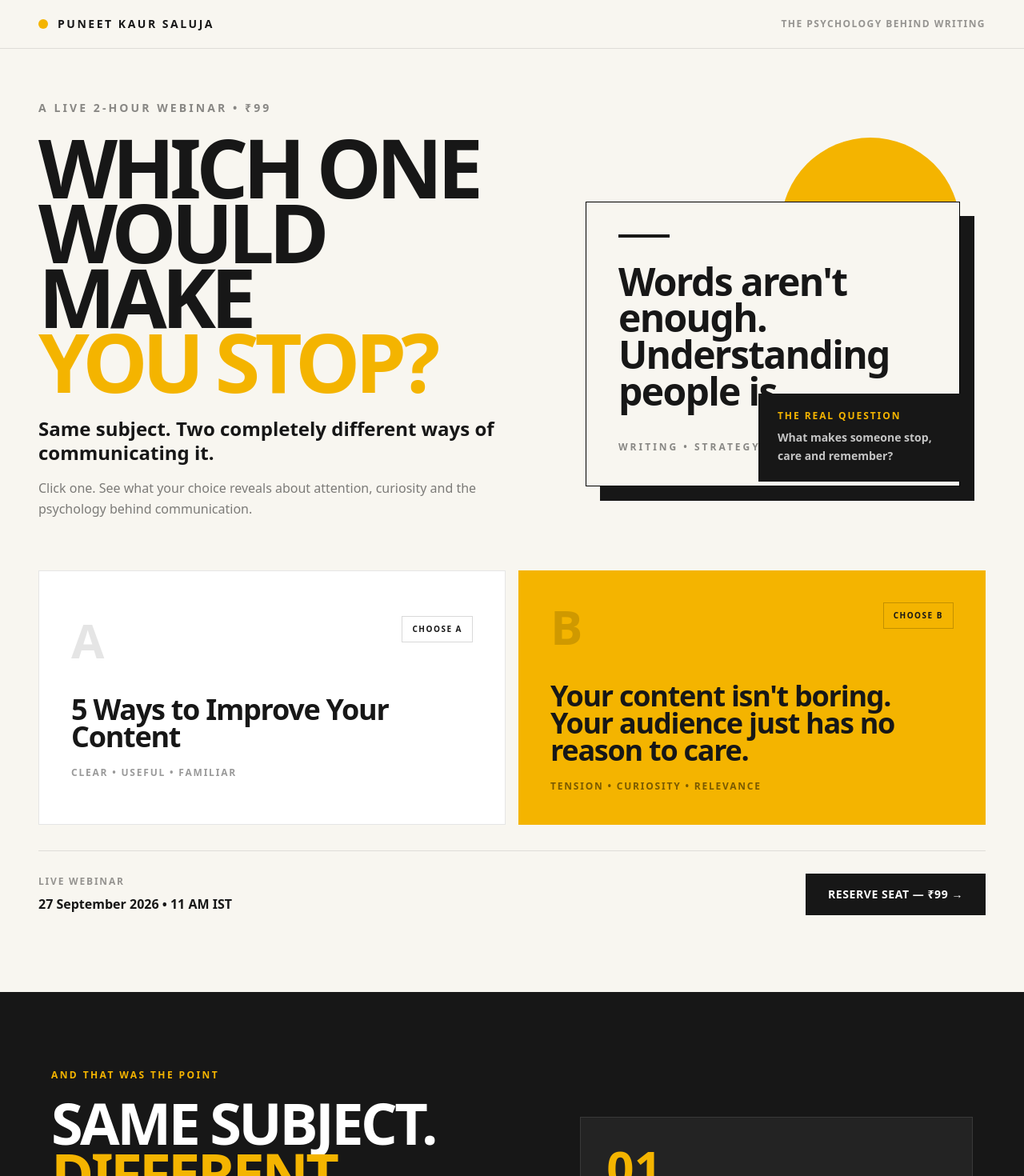
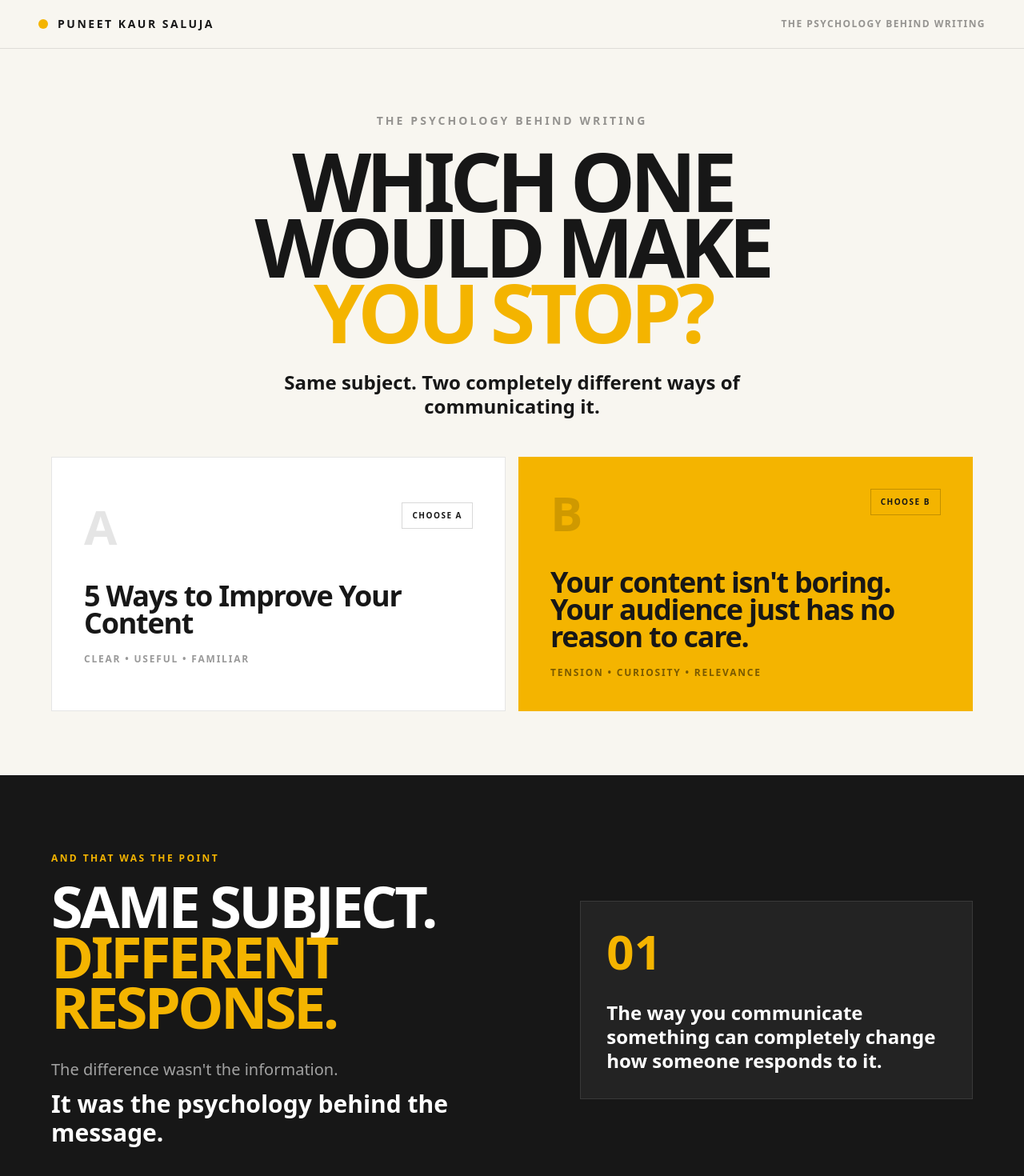
Before and after one commit to PuneetKaur1326/puneet-masterclass, a Next.js app: page /psychology-behind-writing in a window 1280 px wide. Shown: the top 1470 px of the page at 80% size. Built offline with nearby package versions, Linux system fonts and the light colour scheme; no server answers.

Commit message:
Update hero section structure and styling
Refactor hero section for improved layout and clarity.

```diff
--- a/src/app/psychology-behind-writing/page.tsx
+++ b/src/app/psychology-behind-writing/page.tsx
@@ -133,18 +133,19 @@ export default function PsychologyBehindWritingPage() {
     {/* =========================================================
     HERO
 ========================================================= */}
-      <section className="px-5 pb-16 pt-10 sm:px-8 lg:px-12 lg:pb-24 lg:pt-16">
-        <div className="mx-auto max-w-7xl">
+{/* =========================================================
+    HERO — POLL ONLY
+========================================================= */}
+<section className="px-5 pb-16 pt-14 sm:px-8 lg:px-12 lg:pb-20 lg:pt-20">
+  <div className="mx-auto max-w-6xl">
 
-          <div className="grid items-center gap-10 lg:grid-cols-[1.05fr_0.95fr] lg:gap-16">
+    <div className="text-center">
 
-            {/* LEFT */}
-            <div>
-              <div className="mb-6 text-xs font-black uppercase tracking-[0.22em] text-black/45 sm:text-sm">
-                A live 2-hour webinar • ₹99
+      <div className="text-xs font-black uppercase tracking-[0.22em] text-black/40 sm:text-sm">
+        The Psychology Behind Writing
       </div>
 
-              <h1 className="text-[clamp(3.4rem,8vw,7.7rem)] font-black uppercase leading-[0.79] tracking-[-0.065em]">
+      <h1 className="mx-auto mt-6 max-w-5xl text-[clamp(3.5rem,8vw,7.5rem)] font-black uppercase leading-[0.8] tracking-[-0.065em]">
         WHICH ONE
         <br />
         WOULD MAKE
@@ -152,57 +153,25 @@ export default function PsychologyBehindWritingPage() {
         <span className="text-[#F4B400]">YOU STOP?</span>
       </h1>
 
-              <p className="mt-7 max-w-xl text-lg font-bold leading-tight sm:text-2xl">
-                Same subject. Two completely different ways of communicating
-                it.
+      <p className="mx-auto mt-8 max-w-2xl text-lg font-bold leading-tight sm:text-2xl">
+        Same subject. Two completely different ways of communicating it.
       </p>
 
-              <p className="mt-4 max-w-xl text-base leading-relaxed text-black/50">
-                Click one. See what your choice reveals about attention,
-                curiosity and the psychology behind communication.
-              </p>
-            </div>
-
-            {/* REPLACEMENT HERO VISUAL — NO PERSONAL PHOTO */}
-            <div className="relative min-h-[360px] sm:min-h-[430px]">
-              <div className="absolute right-3 top-0 h-44 w-44 rounded-full bg-[#F4B400] sm:right-8 sm:h-56 sm:w-56" />
-
-              <div className="absolute left-3 top-14 z-10 w-[calc(100%-1.5rem)] border border-black bg-[#F8F6F0] p-8 shadow-[18px_18px_0_#171717] sm:left-8 sm:top-20 sm:w-[calc(100%-4rem)] sm:p-10">
-                <div className="h-1 w-16 bg-[#171717]" />
-
-                <p className="mt-8 text-3xl font-black leading-[0.95] tracking-[-0.035em] sm:text-5xl">
-                  Words aren&apos;t enough.
-                  <br />
-                  Understanding people is.
-                </p>
-
-                <div className="mt-10 text-[10px] font-black uppercase tracking-[0.25em] text-black/45 sm:text-xs">
-                  Writing • Strategy • Brands
-                </div>
-              </div>
-
-              <div className="absolute bottom-0 right-0 z-20 bg-[#171717] px-6 py-5 text-white sm:right-4">
-                <div className="text-xs font-black uppercase tracking-[0.16em] text-[#F4B400]">
-                  THE REAL QUESTION
-                </div>
-
-                <p className="mt-2 max-w-[220px] text-sm font-bold leading-relaxed text-white/75">
-                  What makes someone stop, care and remember?
-                </p>
-              </div>
-            </div>
     </div>
 
     {/* POLL */}
-          <div className="mt-16 grid gap-4 md:grid-cols-2">
+    <div className="mt-12 grid gap-4 md:grid-cols-2">
 
+      {/* OPTION A */}
       <button
         type="button"
         onClick={() => setPollChoice("A")}
         className="group min-h-[250px] border border-black/10 bg-white p-7 text-left transition-all duration-300 hover:-translate-y-1 hover:shadow-[0_20px_50px_rgba(0,0,0,0.10)] sm:p-10"
       >
         <div className="flex items-start justify-between">
-                <span className="text-6xl font-black text-black/10">A</span>
+          <span className="text-6xl font-black text-black/10">
+            A
+          </span>
 
           <span className="border border-black/15 px-3 py-2 text-[10px] font-black uppercase tracking-[0.15em] group-hover:bg-black group-hover:text-white">
             Choose A
@@ -218,13 +187,16 @@ export default function PsychologyBehindWritingPage() {
         </p>
       </button>
 
+      {/* OPTION B */}
       <button
         type="button"
         onClick={() => setPollChoice("B")}
         className="group min-h-[250px] bg-[#F4B400] p-7 text-left transition-all duration-300 hover:-translate-y-1 hover:shadow-[0_20px_50px_rgba(0,0,0,0.15)] sm:p-10"
       >
         <div className="flex items-start justify-between">
-                <span className="text-6xl font-black text-black/15">B</span>
+          <span className="text-6xl font-black text-black/15">
+            B
+          </span>
 
           <span className="border border-black/20 px-3 py-2 text-[10px] font-black uppercase tracking-[0.15em] group-hover:bg-black group-hover:text-white">
             Choose B
@@ -241,26 +213,9 @@ export default function PsychologyBehindWritingPage() {
           Tension • Curiosity • Relevance
         </p>
       </button>
+
     </div>
 
-          <div className="mt-8 flex flex-col gap-5 border-t border-black/10 pt-7 sm:flex-row sm:items-center sm:justify-between">
-            <div>
-              <div className="text-xs font-black uppercase tracking-[0.15em] text-black/40">
-                Live Webinar
-              </div>
-
-              <div className="mt-2 font-black">
-                27 September 2026 • 11 AM IST
-              </div>
-            </div>
-
-            <Link
-              href="/register"
-              className="inline-flex items-center justify-center bg-[#171717] px-7 py-4 text-sm font-black uppercase tracking-[0.04em] text-white transition hover:bg-[#F4B400] hover:text-black"
-            >
-              RESERVE SEAT — ₹99 →
-            </Link>
-          </div>
   </div>
 </section>
 
```
Lines whose indentation alone changed are shown as unchanged.
